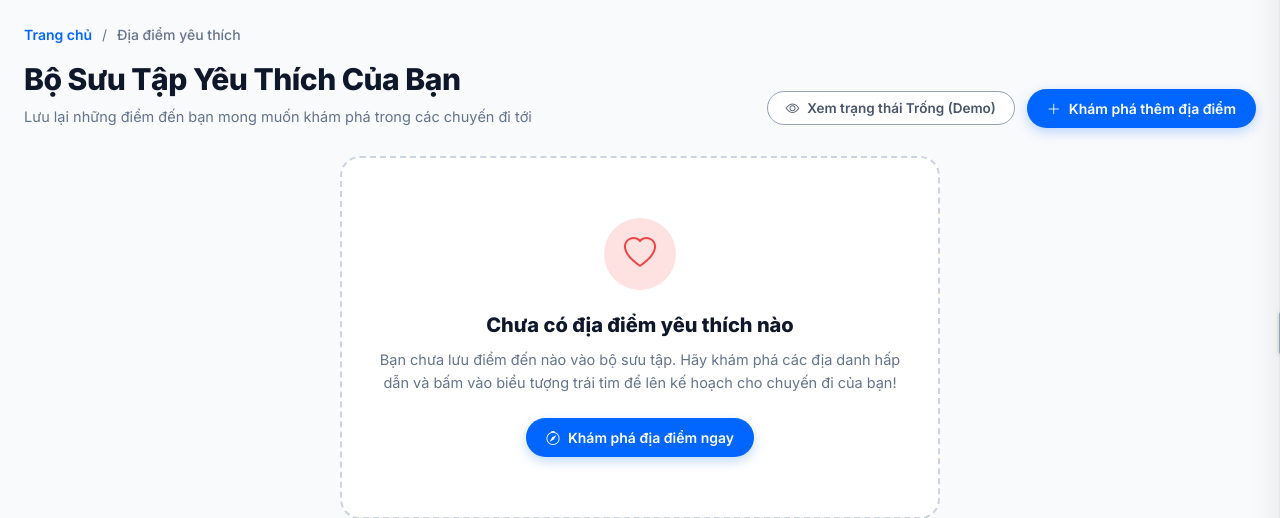
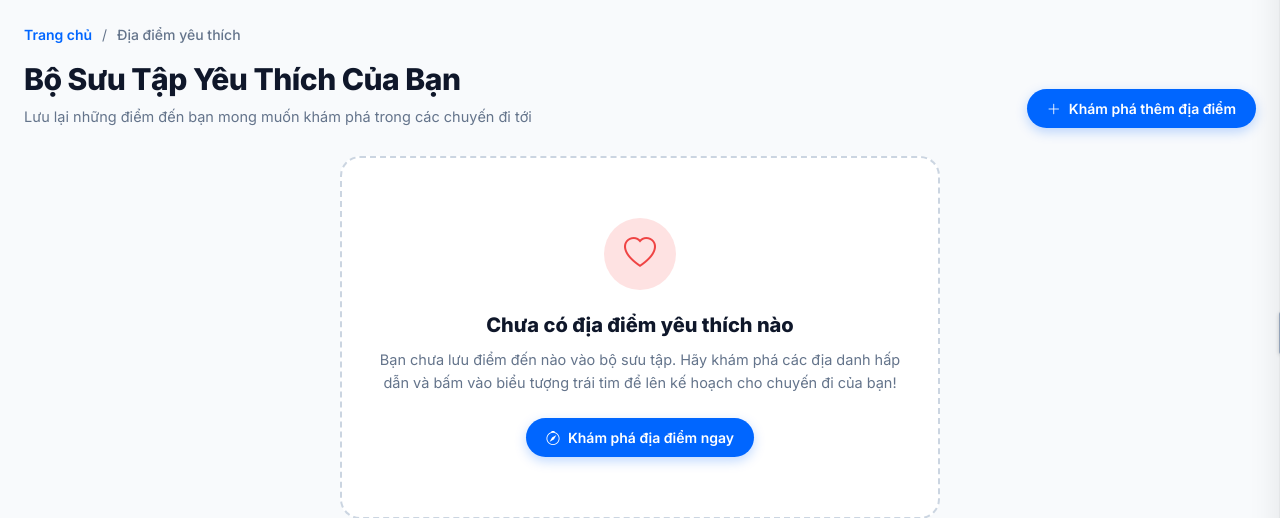
Before and after one commit to TrinhHoaiAn-01/travel-planner-outsource, a Laravel app: page /favorites in a window 1280 px wide. Shown: the part 67-585 px from the top of the page. Run offline with Laravel 12, Linux system fonts and the light colour scheme; a user stored in the database is signed in; data comes from the database, SQL or seed files in the repository; style sheets or scripts are compiled from the project's sources.

Commit message:
Sửa detail destination trong yêu thích, xóa demo trong trang yêu thích

```diff
--- a/app/Services/FavoriteService.php
+++ b/app/Services/FavoriteService.php
@@ -24,7 +24,8 @@ class FavoriteService implements FavoriteServiceInterface
             ->with([
                 'destination.city',
                 'destination.category',
-                'destination.primaryImage'
+                'destination.primaryImage',
+                'destination.images',
             ])
             ->latest('created_at')
             ->paginate($perPage);
--- a/resources/views/favorites/index.blade.php
+++ b/resources/views/favorites/index.blade.php
@@ -735,10 +735,7 @@
                 <p class="page-heading-subtitle">Lưu lại những điểm đến bạn mong muốn khám phá trong các chuyến đi tới</p>
             </div>
             <div class="header-actions">
-                <button type="button" class="btn-demo-empty" id="toggleDemoEmptyBtn" onclick="toggleDemoEmptyState()">
-                    <i class="bi bi-eye"></i> Xem trạng thái Trống (Demo)
-                </button>
-                <a href="{{ route('home') }}#destinations" class="btn-primary-blue">
+                <a href="{{ route('destinations.index') }}" class="btn-primary-blue">
                     <i class="bi bi-plus-lg"></i> Khám phá thêm địa điểm
                 </a>
             </div>
@@ -761,12 +758,18 @@
                     }
 
                     // Ảnh đại diện thật của địa điểm
-                    $imageUrl = $dest->primaryImage->image_path ?? 'https://images.unsplash.com/photo-1507525428034-b723cf961d3e?w=800';
+                    $primaryImg = $dest->primaryImage?->image_path ?? $dest->images->first()?->image_path;
+                    if (!empty($primaryImg) && !str_starts_with($primaryImg, 'http') && !str_starts_with($primaryImg, '/')) {
+                        $primaryImg = '/' . $primaryImg;
+                    }
+                    $imageUrl = $primaryImg ?: 'https://images.unsplash.com/photo-1507525428034-b723cf961d3e?w=800';
                 @endphp
                 <div class="fav-card" id="fav-card-{{ $dest->id }}" data-destination-id="{{ $dest->id }}">
                     <!-- Card Image -->
                     <div class="fav-card-image-box">
-                        <img src="{{ $imageUrl }}" alt="{{ $dest->name }}" class="fav-card-img" loading="lazy">
+                        <a href="{{ route('destinations.show', $dest->slug) }}" style="display: block; width: 100%; height: 100%;">
+                            <img src="{{ $imageUrl }}" alt="{{ $dest->name }}" class="fav-card-img" loading="lazy" onerror="this.src='https://images.unsplash.com/photo-1507525428034-b723cf961d3e?w=800'">
+                        </a>
                         <span class="card-category-badge {{ $badgeStyle }}">{{ $catName }}</span>
                         <!-- Nút Xóa Khỏi Yêu Thích (Có xác nhận trước khi xóa) -->
                         <button type="button" class="btn-trash-remove"
@@ -794,7 +797,11 @@
                             </span>
                         </div>
 
-                        <h3 class="card-destination-title">{{ $dest->name }}</h3>
+                        <h3 class="card-destination-title">
+                            <a href="{{ route('destinations.show', $dest->slug) }}" style="color: inherit; text-decoration: none;">
+                                {{ $dest->name }}
+                            </a>
+                        </h3>
                         <p class="card-destination-desc">{{ $dest->description ?? 'Điểm đến du lịch hấp dẫn không thể bỏ lỡ trong hành trình khám phá.' }}</p>
 
                         <!-- Card Footer -->
@@ -807,7 +814,7 @@
                                         onclick="openAddToTripModal({{ $dest->id }}, '{{ addslashes($dest->name) }}')">
                                     + Trip
                                 </button>
-                                <a href="{{ route('home') }}#destinations" class="btn-pill-detail">
+                                <a href="{{ route('destinations.show', $dest->slug) }}" class="btn-pill-detail">
                                     Chi tiết
                                 </a>
                             </div>
@@ -1048,35 +1055,6 @@
             });
         }
 
-        // Xem trạng thái Trống (Demo)
-        let isDemoEmptyActive = false;
-        function toggleDemoEmptyState() {
-            const grid = document.getElementById('favoritesGridContainer');
-            const emptyBox = document.getElementById('favoritesEmptyState');
-            const btn = document.getElementById('toggleDemoEmptyBtn');
-
-            isDemoEmptyActive = !isDemoEmptyActive;
-
-            if (isDemoEmptyActive) {
-                grid.style.display = 'none';
-                emptyBox.style.display = 'block';
-                btn.innerHTML = '<i class="bi bi-grid-3x3-gap"></i> Xem lại danh sách';
-                btn.style.borderColor = 'var(--primary)';
-                btn.style.color = 'var(--primary)';
-            } else {
-                const remainingCards = grid.querySelectorAll('.fav-card');
-                if (remainingCards.length > 0) {
-                    grid.style.display = 'grid';
-                    emptyBox.style.display = 'none';
-                } else {
-                    emptyBox.style.display = 'block';
-                }
-                btn.innerHTML = '<i class="bi bi-eye"></i> Xem trạng thái Trống (Demo)';
-                btn.style.borderColor = '#94A3B8';
-                btn.style.color = '#475569';
-            }
-        }
-
         // Modal Thêm vào Trip
         function openAddToTripModal(destinationId, destinationName) {
             document.getElementById('modalDestinationId').value = destinationId;
```
